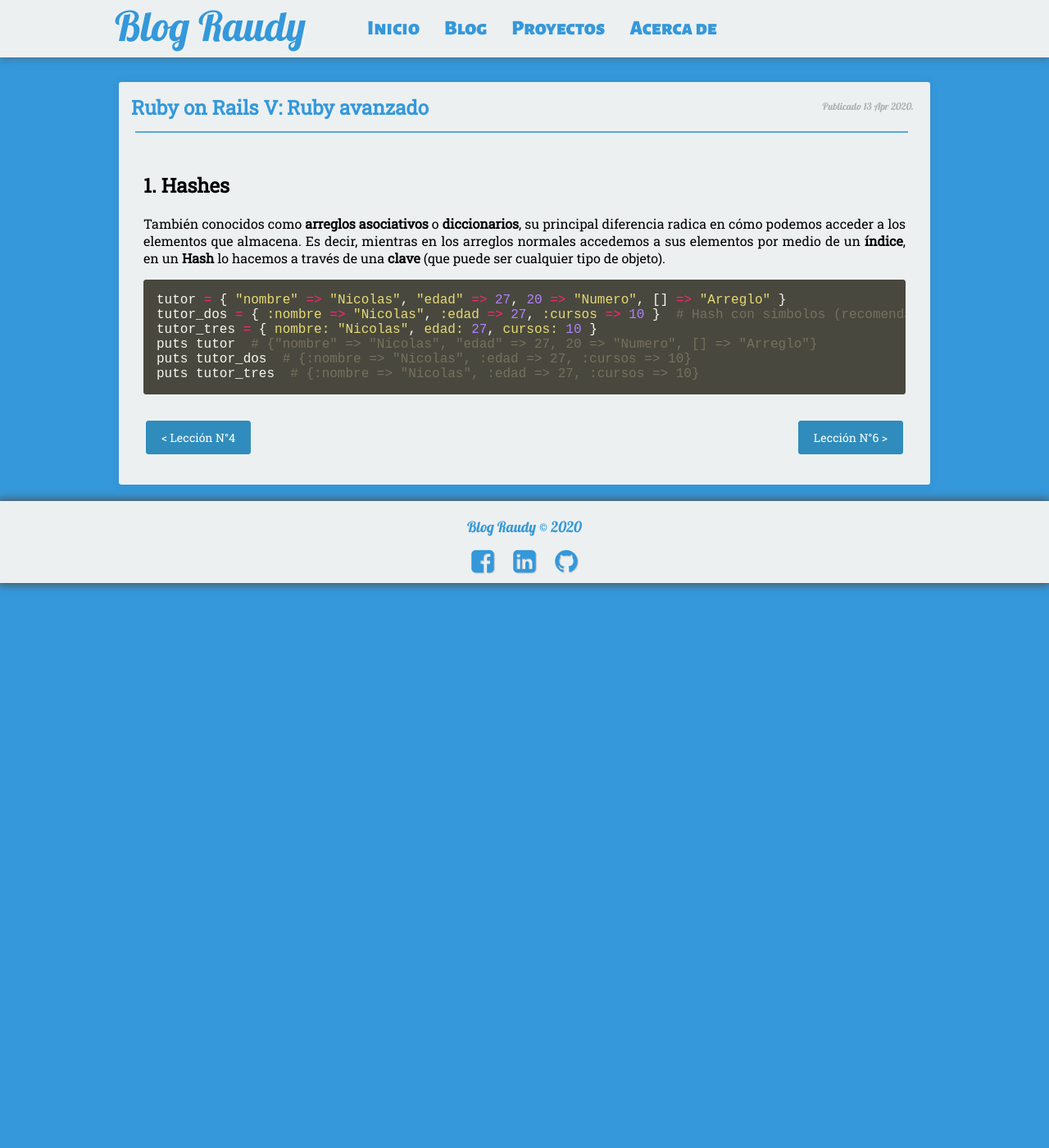
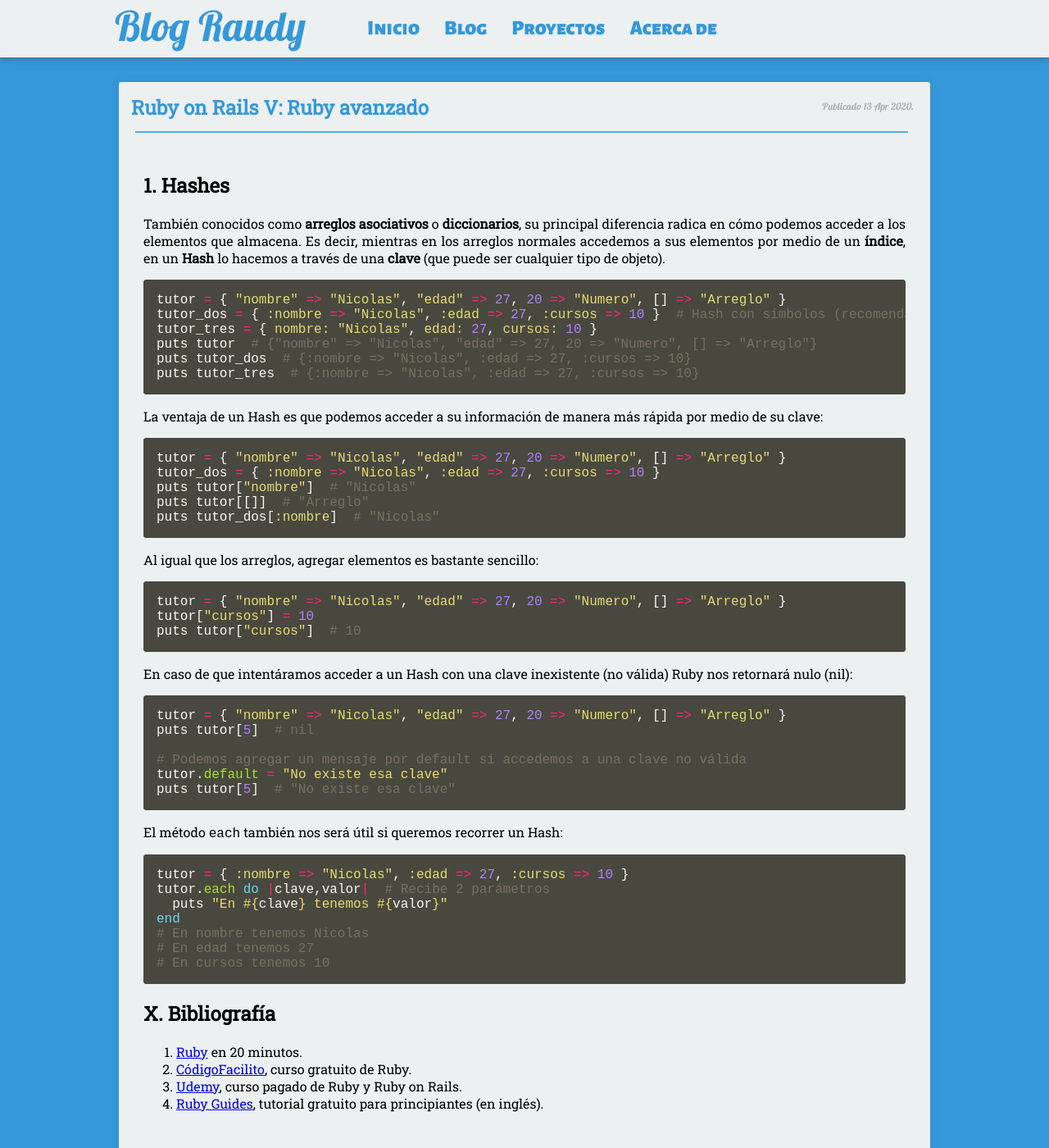
Before and after one commit to nisoto/Blog-anterior-2.0, a Jekyll site: the page built from _posts/2020-04-13-rails-v-ruby-avanzado.md, in a window 1280 px wide and 1400 px high. Shown: the whole window at 82% size. Built offline with Jekyll 4.4.1, drawn with Linux system fonts in a browser that asks for light colours; nearby versions of some CDN libraries.

Commit message:
Update 2020-04-13-rails-v-ruby-avanzado.md

````diff
--- a/_posts/2020-04-13-rails-v-ruby-avanzado.md
+++ b/_posts/2020-04-13-rails-v-ruby-avanzado.md
@@ -19,6 +19,54 @@ puts tutor_dos  # {:nombre => "Nicolas", :edad => 27, :cursos => 10}
 puts tutor_tres  # {:nombre => "Nicolas", :edad => 27, :cursos => 10}
 ```
 
+La ventaja de un Hash es que podemos acceder a su información de manera más rápida por medio de su clave:
+
+``` rb
+tutor = { "nombre" => "Nicolas", "edad" => 27, 20 => "Numero", [] => "Arreglo" }
+tutor_dos = { :nombre => "Nicolas", :edad => 27, :cursos => 10 }
+puts tutor["nombre"]  # "Nicolas"
+puts tutor[[]]  # "Arreglo"
+puts tutor_dos[:nombre]  # "Nicolas"
+```
+
+Al igual que los arreglos, agregar elementos es bastante sencillo:
+
+``` rb
+tutor = { "nombre" => "Nicolas", "edad" => 27, 20 => "Numero", [] => "Arreglo" }
+tutor["cursos"] = 10
+puts tutor["cursos"]  # 10
+```
+
+En caso de que intentáramos acceder a un Hash con una clave inexistente (no válida) Ruby nos retornará nulo (nil):
+
+``` rb
+tutor = { "nombre" => "Nicolas", "edad" => 27, 20 => "Numero", [] => "Arreglo" }
+puts tutor[5]  # nil
+
+# Podemos agregar un mensaje por default si accedemos a una clave no válida
+tutor.default = "No existe esa clave"
+puts tutor[5]  # "No existe esa clave"
+```
+
+El método `each` también nos será útil si queremos recorrer un Hash:
+
+``` rb
+tutor = { :nombre => "Nicolas", :edad => 27, :cursos => 10 }
+tutor.each do |clave,valor|  # Recibe 2 parámetros
+  puts "En #{clave} tenemos #{valor}"
+end
+# En nombre tenemos Nicolas
+# En edad tenemos 27
+# En cursos tenemos 10
+```
+
+## X. Bibliografía
+
+1. [Ruby](https://www.ruby-lang.org/es/documentation/quickstart/) en 20 minutos.
+2. [CódigoFacilito](https://codigofacilito.com/articulos/por-que-aprender-ruby), curso gratuito de Ruby.
+3. [Udemy](https://www.udemy.com/course/curso-ruby-rails/), curso pagado de Ruby y Ruby on Rails.
+4. [Ruby Guides](https://www.rubyguides.com/ruby-tutorial/), tutorial gratuito para principiantes (en inglés).
+
 |     |     |
 |:----|----:|
 | [< Lección N°4](https://nisoto.github.io/rails-iv-ruby-basico/){: .btn .btn-info} | [Lección N°6 >](https://nisoto.github.io/rails-vi-git-en-detalle/){: .btn .btn-info} |
````
